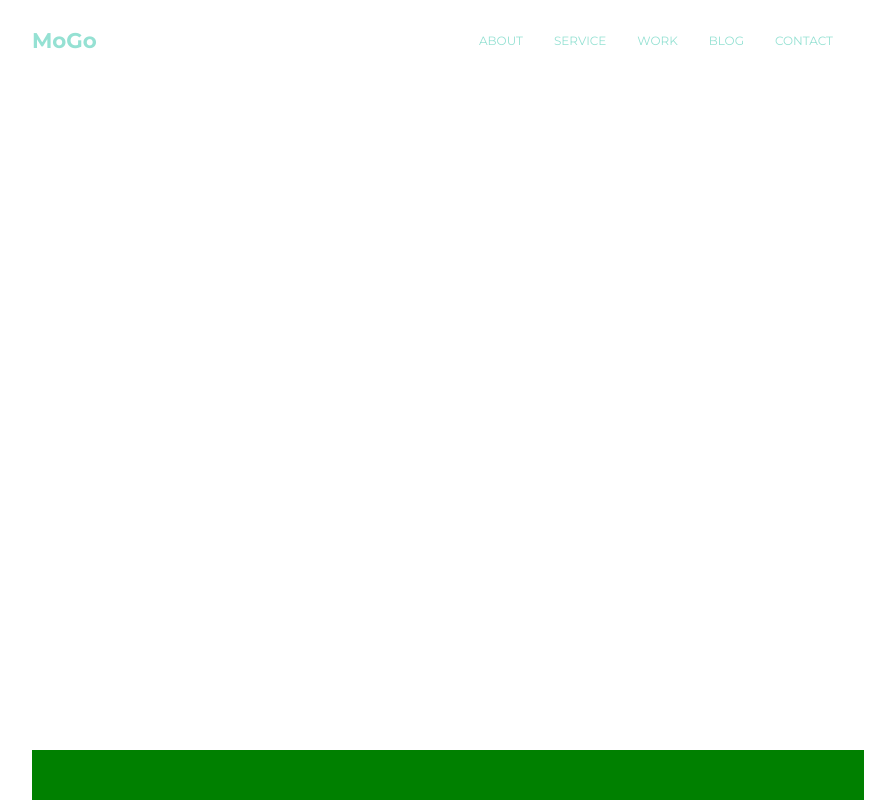
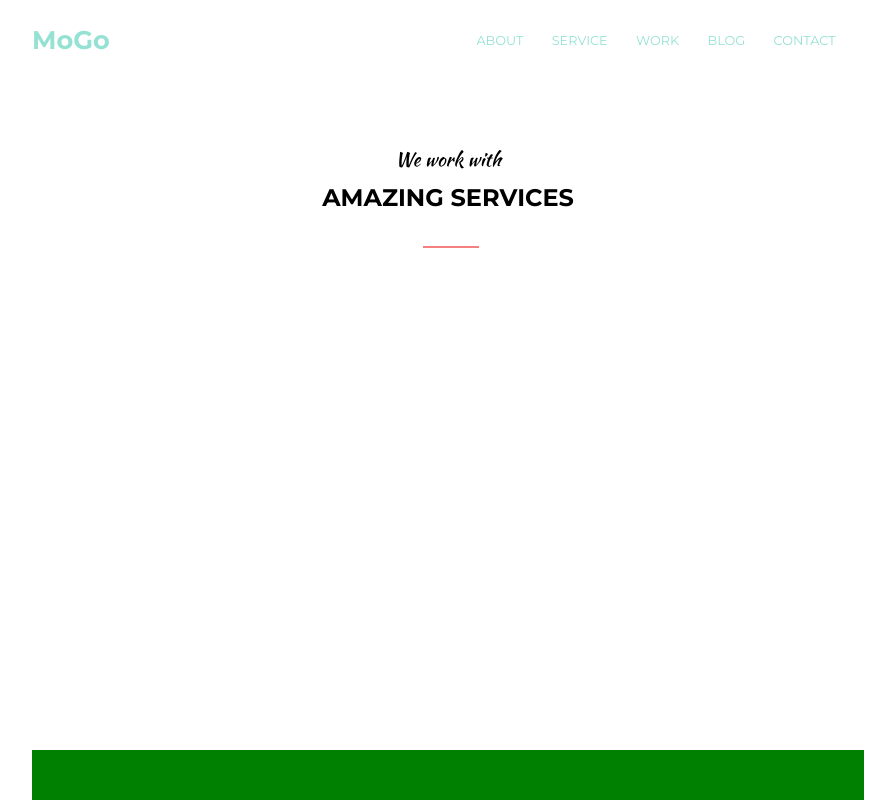
Before and after one commit to kitskun/Recap, a plain HTML site: page Html lesson 6/index.html in a window 1280 px wide. Shown: the whole page, without its empty margins (192-1087 px from the left). Drawn offline with Linux system fonts and the light colour scheme.

Commit message:
hw6 services title added

```diff
--- a/Html lesson 6/index.html
+++ b/Html lesson 6/index.html
@@ -46,7 +46,12 @@
         <!-- main content -->
         <main class="main">
           <!-- services section -->
-          <section class="services"></section>
+          <section class="services">
+            <div class="services__title_box">
+              <h1 class="services__title_first">We work with</h1>
+              <h1 class="services__title_second">AMAZING SERVICES</h1>
+            </div>
+          </section>
           <!-- meet our team -->
           <section class="team"></section>
         </main>
--- a/Html lesson 6/styles/styles.css
+++ b/Html lesson 6/styles/styles.css
@@ -21,9 +21,20 @@
   box-sizing: border-box;
 }
 
+h1,
+h2,
+h3,
+h4,
+h5,
+h6 {
+  margin: 0;
+  padding: 0;
+}
+
 .page {
   overflow: hidden;
   max-width: 1920px;
+  font-size: 16px;
 }
 
 .wrapper {
@@ -53,7 +64,7 @@
 .logo__text {
   font-family: var(--montserrat-font);
   font-weight: 700;
-  font-size: 16pt;
+  font-size: 1.6rem;
   line-height: 10vh;
   color: var(--green-color);
 }
@@ -81,7 +92,7 @@
   position: relative;
   text-decoration: none;
   font-family: var(--montserrat-font);
-  font-size: 9pt;
+  font-size: 0.8rem;
   font-weight: 400;
   color: var(--green-color);
 }
@@ -110,6 +121,41 @@
   color: var(--red-color);
 }
 
+/* services section Title*/
+
+.services__title_box {
+  position: relative;
+  text-align: center;
+  vertical-align: middle;
+  height: 25vh;
+  overflow: hidden;
+  padding-top: 8.5vh;
+}
+
+.services__title_first {
+  font-family: var(--kaushanScript-font);
+  font-size: 1.2rem;
+  font-weight: 400;
+  padding-bottom: 1.7vh;
+}
+
+.services__title_second {
+  font-family: var(--montserrat-font);
+  font-size: 1.5rem;
+  font-weight: 700;
+}
+
+.services__title_second::after {
+  display: block;
+  position: absolute;
+  content: "";
+  height: 2px;
+  width: 7vh;
+  background: var(--red-color);
+  left: 47%;
+  bottom: 4vh;
+}
+
 /* footer */
 
 .footer {
```
